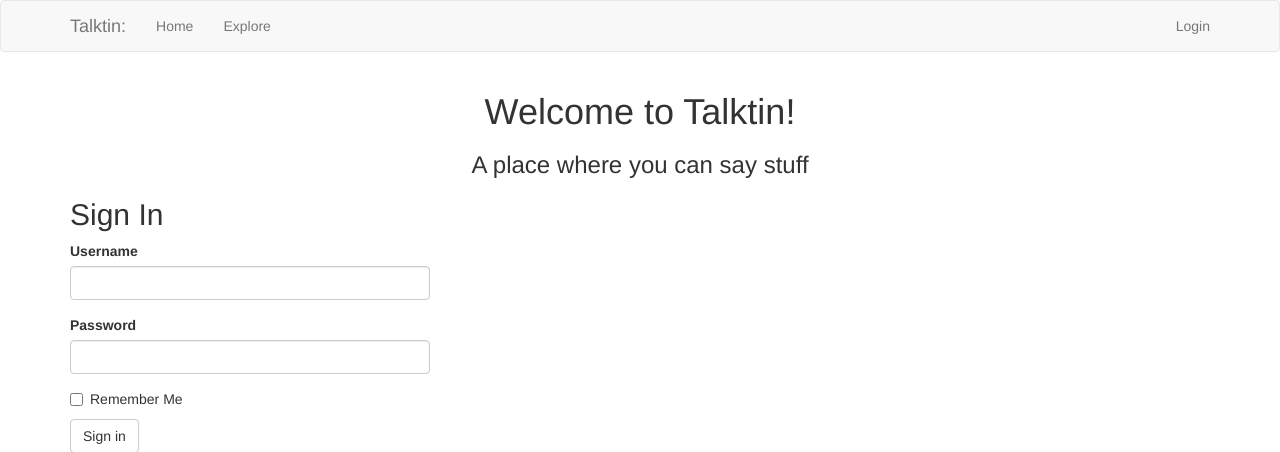
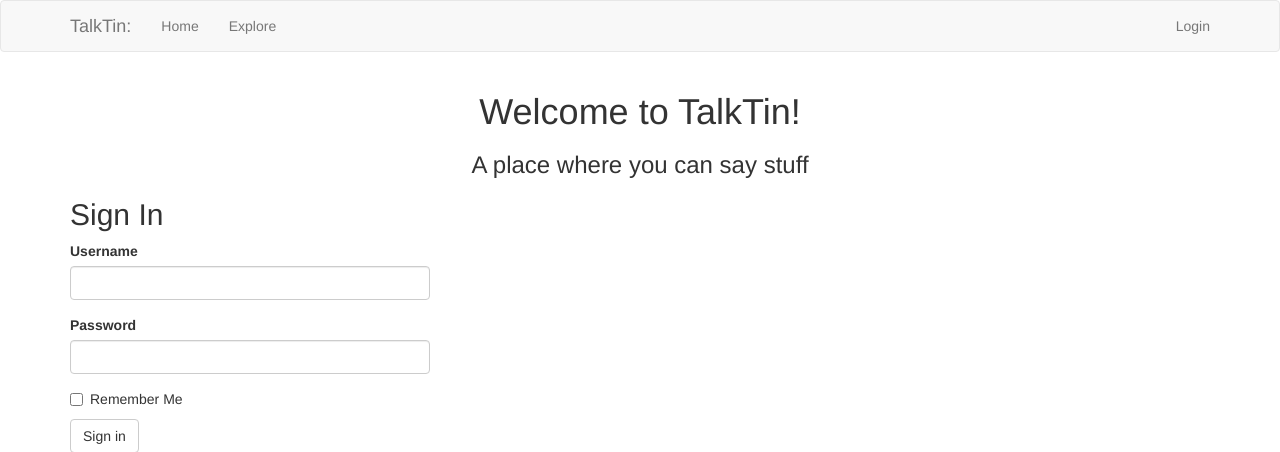
Before and after one commit to ofbennett/microblog-flask-app, a Flask app: page /login in a window 1280 px wide. Shown: the top 452 px of the page. Run offline with Flask 2, Linux system fonts and the light colour scheme; some libraries are stand-ins or nearby versions.

Commit message:
changed title to TalkTin

```diff
--- a/app/templates/base.html
+++ b/app/templates/base.html
@@ -2,9 +2,9 @@
 
 {% block title %}
     {% if title %}
-    <title>{{ title }} - Talktin</title>
+    <title>{{ title }} - TalkTin</title>
     {% else %}
-    <title>Welcome to Talktin!</title>
+    <title>Welcome to TalkTin!</title>
     {% endif %}
 {% endblock %}
 
@@ -12,7 +12,7 @@
 <nav class="navbar navbar-default">
 <div class="container">
 
-    <a class="navbar-brand" href="{{ url_for('index') }}">Talktin:</a>
+    <a class="navbar-brand" href="{{ url_for('index') }}">TalkTin:</a>
 
     <ul class="nav navbar-nav">
     <li><a href="{{ url_for('index') }}">Home</a></li>
--- a/app/templates/login.html
+++ b/app/templates/login.html
@@ -2,7 +2,7 @@
 {% import 'bootstrap/wtf.html' as wtf %}
 
 {% block app_content %}
-    <h1 class="text-center">Welcome to Talktin!</h1>
+    <h1 class="text-center">Welcome to TalkTin!</h1>
     <h3 class="text-center">A place where you can say stuff</h3>
     <h2>Sign In</h2>
     <div class="row">
```
